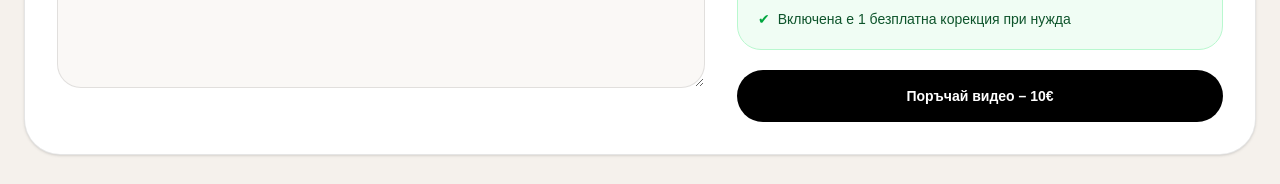
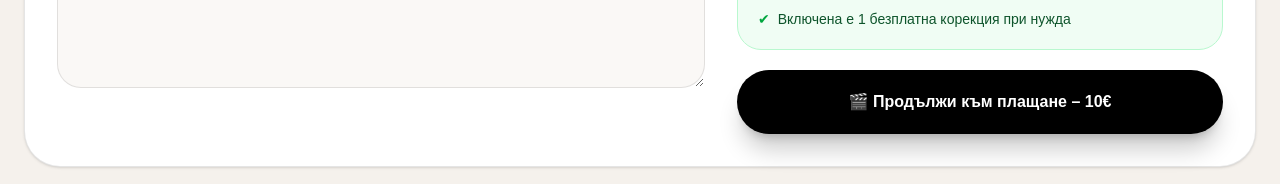
Before and after one commit to celevra-coder/ai-smm-platform, a Next.js app: page /order-video in a window 1280 px wide. Shown: the part 1903-2087 px from the top of the page. Built offline with nearby package versions, Linux system fonts and the light colour scheme; no server answers.

Commit message:
Fix handleOrder flow for video checkout

```diff
--- a/app/order-video/page.tsx
+++ b/app/order-video/page.tsx
@@ -48,10 +48,16 @@ export default function OrderVideoPage() {
   const [selectedService, setSelectedService] = useState(services[0].id);
   const [description, setDescription] = useState("");
   const [fileName, setFileName] = useState("");
+const [loading, setLoading] = useState(false);
+const [pressed, setPressed] = useState(false);
 const orderFormRef = useRef<HTMLElement | null>(null);
 
   const selected = services.find((service) => service.id === selectedService);
   const handleOrder = async () => {
+  try {
+    setPressed(true);
+    setLoading(true);
+
     const supabase = createClient();
 
   const {
@@ -60,15 +66,17 @@ export default function OrderVideoPage() {
 
   if (!user) {
   alert("Трябва да влезеш в акаунта си.");
-    return;
+  throw new Error("no_user");
 }
 
 if (!description.trim()) {
   alert("Моля опиши видеото.");
-    return;
+  throw new Error("no_description");
 }
 
-  if (!selected) return;
+if (!selected) {
+  throw new Error("no_service");
+}
 
 const priceNumber = parseFloat(selected.price.replace("€", ""));
 
@@ -130,6 +138,13 @@ Object.entries(data.fields).forEach(([key, value]) => {
 
 document.body.appendChild(form);
 form.submit();
+  } catch (error) {
+    console.error(error);
+    alert("Не успяхме да отворим плащането. Опитай отново.");
+  } finally {
+    setLoading(false);
+    setPressed(false);
+  }
 };
 
   return (
@@ -312,10 +327,26 @@ form.submit();
 
 <button
   type="button"
+  onMouseDown={() => setPressed(true)}
+  onMouseUp={() => setPressed(false)}
+  onMouseLeave={() => setPressed(false)}
+  onTouchStart={() => setPressed(true)}
   onClick={handleOrder}
-  className="mt-5 w-full rounded-full bg-black px-6 py-4 text-sm font-black text-white transition hover:opacity-90"
+  disabled={loading}
+  className={`mt-5 flex w-full cursor-pointer items-center justify-center gap-2 rounded-full px-6 py-5 text-base font-black text-white shadow-xl transition duration-150 disabled:cursor-not-allowed disabled:opacity-60 ${
+    pressed || loading
+      ? "scale-[0.96] bg-green-700 shadow-green-900/30"
+      : "bg-black shadow-black/20 hover:scale-[1.03] hover:bg-neutral-800 hover:shadow-2xl active:scale-[0.96]"
+  }`}
 >
-  Поръчай видео – {selected?.price}
+  {loading ? (
+    <>
+      <span className="h-4 w-4 animate-spin rounded-full border-2 border-white border-t-transparent" />
+      Отварям плащането...
+    </>
+  ) : (
+    <>🎬 Продължи към плащане – {selected?.price}</>
+  )}
 </button>
             </div>
           </div>
```
Lines whose indentation alone changed are shown as unchanged.
